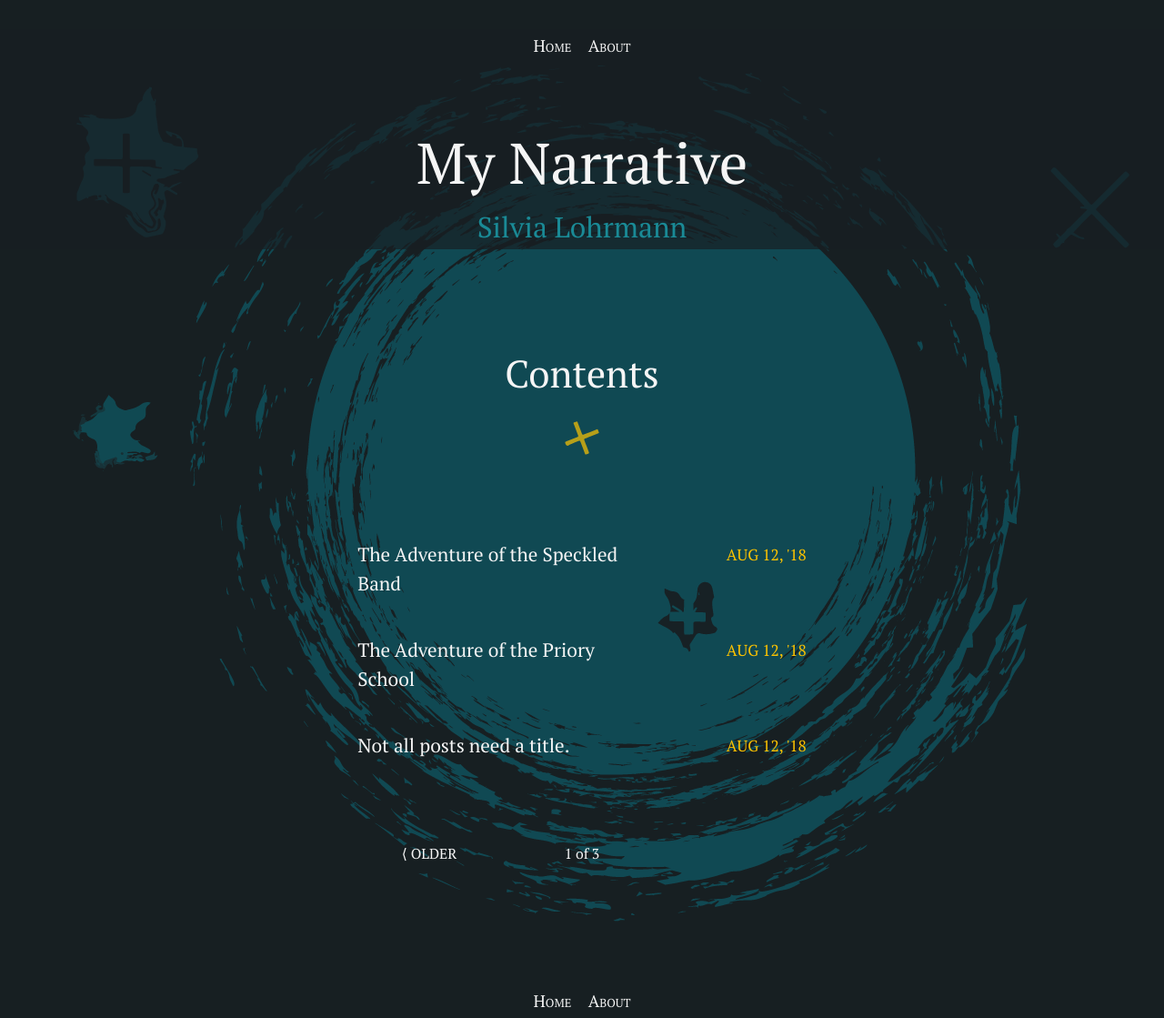
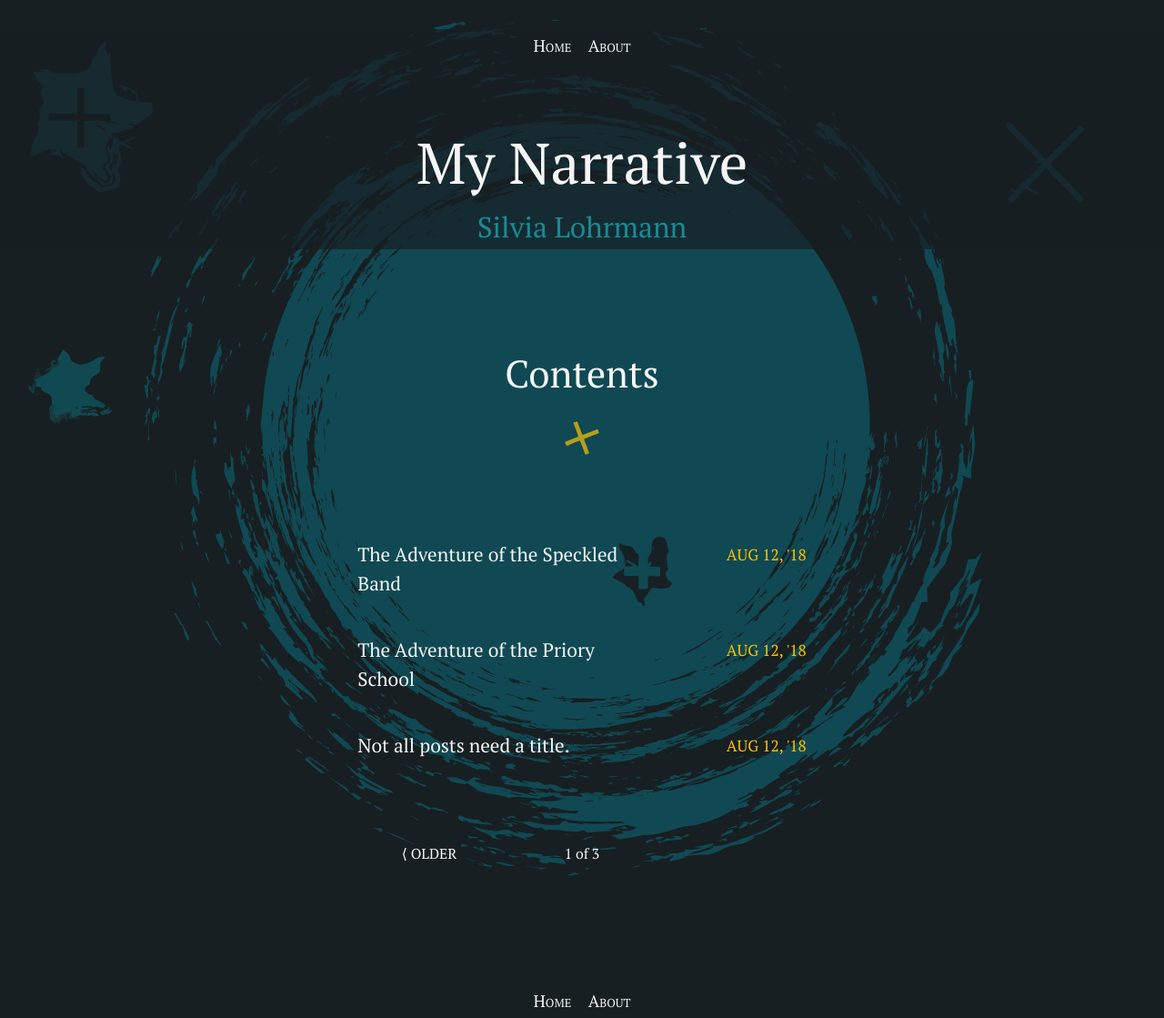
Before and after one commit to silvialohrmann/editorial, a Jekyll site: the page built from index.html, in a window 1280 px wide. Shown: the whole page at 91% size. Built offline with Jekyll 4.4.1, drawn with Linux system fonts in a browser that asks for light colours; the list of posts is cut into pages by our own code.

Commit message:
Update _base.scss

```diff
--- a/_sass/_base.scss
+++ b/_sass/_base.scss
@@ -1,5 +1,5 @@
 body {
-  background: $brand-color url("/assets/images/multiversal.png") no-repeat top 50px left 50px;
+  background: $brand-color url("/assets/images/multiversal.png") no-repeat top left;
   color: $text-color;
   font-family: $font-family;
   font-size: 1.3125em;
```
